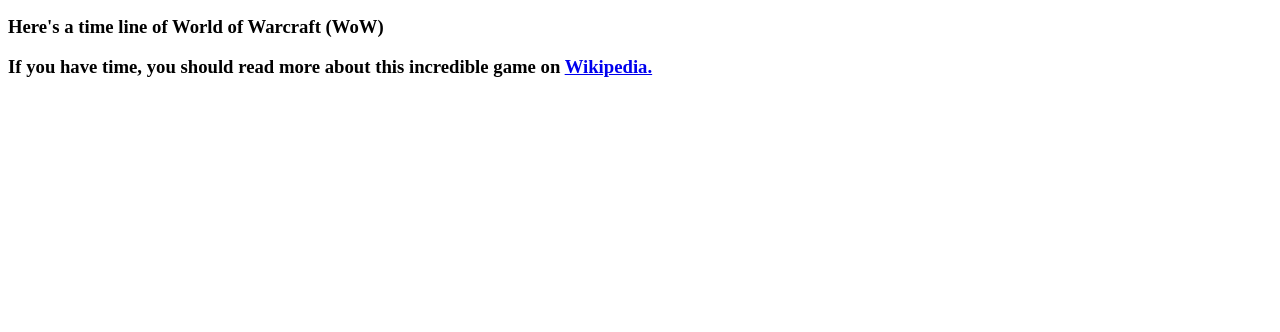
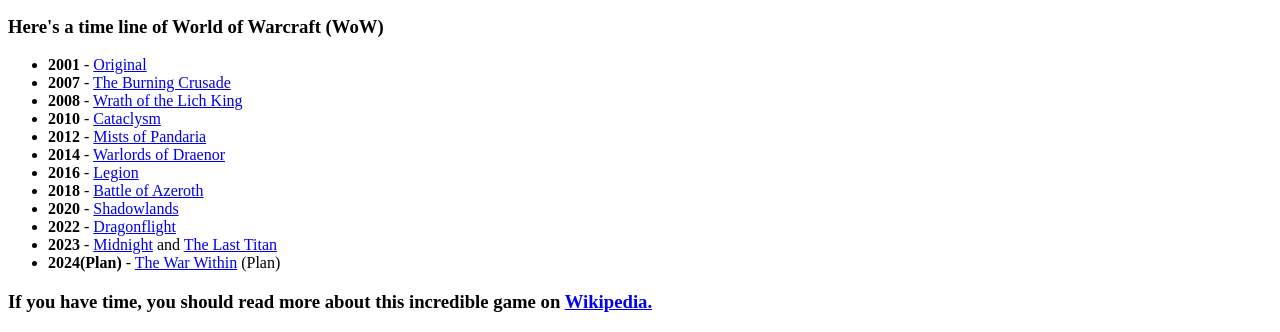
Before and after one commit to yacmov/Responsive_Web_Design_-_PJ-02_Tribute_Page, a plain HTML site: page index.html in a window 1280 px wide. Shown: the part 475-807 px from the top of the page. Drawn offline with Linux system fonts and the light colour scheme; files that its build step writes are made by us from their sources.

Commit message:
feat; added timeline

```diff
--- a/index.html
+++ b/index.html
@@ -1,10 +1,14 @@
 <!DOCTYPE html>
 <html lang="en">
+
 <head>
   <meta charset="UTF-8" />
   <meta name="viewport" content="width=device-width, initial-scale=1.0" />
+  <link rel="stylesheet" href="assets/css/main.css">
+  <link rel="stylesheet" href="main.css">
   <title>World of Warcraft - Online game</title>
 </head>
+
 <body>
   <header>
     <h1 id="title">World of Warcraft</h1>
@@ -12,11 +16,8 @@
   </header>
   <main id="main">
     <figure id="img-div">
-        <img
-          id="image"
-          src="https://upload.wikimedia.org/wikipedia/en/6/65/World_of_Warcraft.png"
-          alt="World of Warcraft original image"
-        />
+      <img id="image" src="https://upload.wikimedia.org/wikipedia/en/6/65/World_of_Warcraft.png"
+        alt="World of Warcraft original image" />
       <figcaption id="img-caption">
         World of Warcraft (WoW) is a massively multiplayer online role-playing
         game (MMORPG) released in 2004 by Blizzard Entertainment. Set in the
@@ -29,16 +30,38 @@
     </figure>
     <section id="tribute-info">
       <h3>Here's a time line of World of Warcraft (WoW)</h3>
+      <ul>
+        <li><strong>2001</strong> - <a href="#">Original</a></li>
+        <li><strong>2007</strong> - <a href="https://en.wikipedia.org/wiki/World_of_Warcraft:_The_Burning_Crusade">The
+            Burning Crusade</a></li>
+        <li><strong>2008</strong> - <a
+            href="https://en.wikipedia.org/wiki/World_of_Warcraft:_Wrath_of_the_Lich_King">Wrath of the Lich King</a>
+        </li>
+        <li><strong>2010</strong> - <a href="https://en.wikipedia.org/wiki/World_of_Warcraft:_Cataclysm">Cataclysm</a>
+        </li>
+        <li><strong>2012</strong> - <a href="https://en.wikipedia.org/wiki/World_of_Warcraft:_Mists_of_Pandaria">Mists
+            of Pandaria</a></li>
+        <li><strong>2014</strong> - <a
+            href="https://en.wikipedia.org/wiki/World_of_Warcraft:_Warlords_of_Draenor">Warlords of Draenor</a></li>
+        <li><strong>2016</strong> - <a href="https://en.wikipedia.org/wiki/World_of_Warcraft:_Legion">Legion</a></li>
+        <li><strong>2018</strong> - <a href="https://en.wikipedia.org/wiki/World_of_Warcraft:_Battle_for_Azeroth">Battle
+            of Azeroth</a></li>
+        <li><strong>2020</strong> - <a
+            href="https://en.wikipedia.org/wiki/World_of_Warcraft:_Shadowlands">Shadowlands</a></li>
+        <li><strong>2022</strong> - <a
+            href="https://en.wikipedia.org/wiki/World_of_Warcraft:_Dragonflight">Dragonflight</a></li>
+        <li><strong>2023</strong> - <a
+            href="https://en.wikipedia.org/w/index.php?title=World_of_Warcraft:_Midnight&action=edit&redlink=1">Midnight</a>
+          and <a href="https://en.wikipedia.org/wiki/World_of_Warcraft:_The_Last_Titan">The Last Titan</a></li>
+        <li><strong>2024(Plan)</strong> - <a href="https://en.wikipedia.org/wiki/World_of_Warcraft:_The_War_Within">The
+            War Within</a> (Plan)</li>
+      </ul>
       <h3>
         If you have time, you should read more about this incredible game on
-          <a
-            id="tribute-link"
-            href="https://en.wikipedia.org/wiki/World_of_Warcraft"
-            target="_blank"
-            >Wikipedia.</a
-          >
+        <a id="tribute-link" href="https://en.wikipedia.org/wiki/World_of_Warcraft" target="_blank">Wikipedia.</a>
       </h3>
     </section>
   </main>
 </body>
+
 </html>
```
Lines whose indentation alone changed are shown as unchanged.
